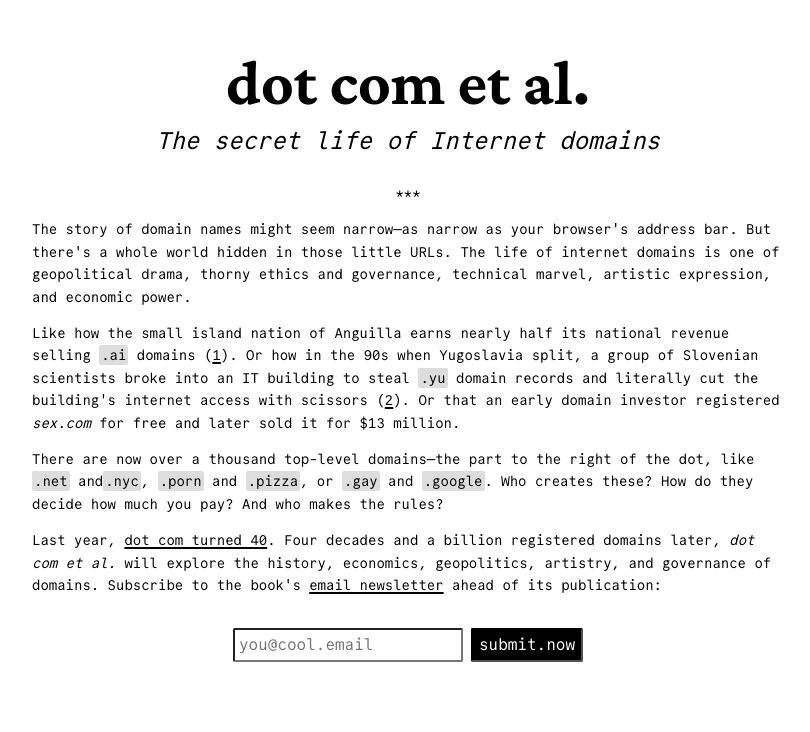
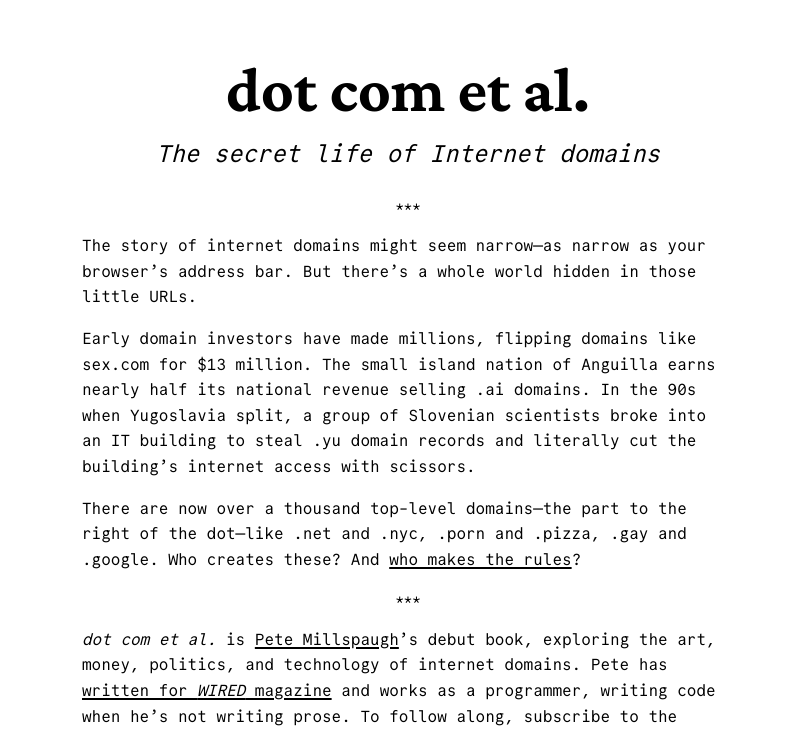
Before and after one commit to pmillspaugh/dotcom.press, a Next.js app: page / in a window 1280 px wide. Shown: the top 732 px of the page, without its empty margins (232-1042 px from the left). Built offline with nearby package versions, Linux system fonts and the light colour scheme.

Commit message:
home page tweaks (#46)

```diff
--- a/src/components/Home/Home.module.css
+++ b/src/components/Home/Home.module.css
@@ -5,7 +5,7 @@
 }
 
 .main {
-  max-width: 800px;
+  max-width: 700px;
   margin: auto;
   padding: 24px;
 }
@@ -18,7 +18,7 @@
 .h1 > span:first-child {
   font-family: var(--crimson-pro);
   font-size: 4rem;
-  line-height: 1.2;
+  line-height: 1.4;
 }
 
 .h1 > span:last-child {
@@ -32,8 +32,8 @@
   font-size: 0.875rem;
 }
 
-.p {
-  font-size: 0.875rem;
+.main > p:not(:first-child) {
+  /* font-family: var(--crimson-pro); */
 }
 
 .code {
--- a/src/components/Home/Home.tsx
+++ b/src/components/Home/Home.tsx
@@ -12,41 +12,40 @@ export default function Home() {
           <span>The secret life of Internet domains</span>
         </h1>
         <p className={styles.separator}>***</p>
-        <p className={styles.p}>
-          The story of domain names might seem narrow—as narrow as your
-          browser's address bar. But there's a whole world hidden in those
-          little URLs. The life of internet domains is one of geopolitical
-          drama, thorny ethics and governance, technical marvel, artistic
-          expression, and economic power.
+        <p>
+          The story of internet domains might seem narrow—as narrow as your
+          browser’s address bar. But there’s a whole world hidden in those
+          little URLs.
         </p>
-        <p className={styles.p}>
-          Like how the small island nation of Anguilla earns nearly half its
-          national revenue selling <code className={styles.code}>.ai</code>{" "}
-          domains (<Link href="/archive/anguilla">1</Link>
-          ). Or how in the 90s when Yugoslavia split, a group of Slovenian
-          scientists broke into an IT building to steal{" "}
-          <code className={styles.code}>.yu</code> domain records and literally
-          cut the building's internet access with scissors (
-          <Link href="/archive/eminent-domains">2</Link>). Or that an early
-          domain investor registered <em>sex.com</em> for free and later sold it
-          for $13 million.
+        <p>
+          Early domain investors have made millions, flipping domains like
+          sex.com for $13 million. The small island nation of Anguilla earns
+          nearly half its national revenue selling .ai domains. In the 90s when
+          Yugoslavia split, a group of Slovenian scientists broke into an IT
+          building to steal .yu domain records and literally cut the building’s
+          internet access with scissors.
         </p>
-        <p className={styles.p}>
+        <p>
           There are now over a thousand top-level domains—the part to the right
-          of the dot, like <code className={styles.code}>.net</code> and
-          <code className={styles.code}>.nyc</code>,{" "}
-          <code className={styles.code}>.porn</code> and{" "}
-          <code className={styles.code}>.pizza</code>, or{" "}
-          <code className={styles.code}>.gay</code> and{" "}
-          <code className={styles.code}>.google</code>. Who creates these? How
-          do they decide how much you pay? And who makes the rules?
+          of the dot—like .net and .nyc, .porn and .pizza, .gay and .google. Who
+          creates these? And{" "}
+          <a href="https://www.wired.com/story/icann-top-level-domains-meow/">
+            who makes the rules
+          </a>
+          ?
         </p>
-        <p className={styles.p}>
-          Last year, <Link href="/history-of-domains">dot com turned 40</Link>.
-          Four decades and a billion registered domains later,{" "}
-          <em>dot com et al.</em> will explore the history, economics,
-          geopolitics, artistry, and governance of domains. Subscribe to the
-          book's <Link href="/archive">email newsletter</Link> ahead of its
+        <p className={styles.separator}>***</p>
+        <p>
+          <em>dot com et al.</em> is{" "}
+          <a href="https://petemillspaugh.com">Pete Millspaugh</a>’s debut book,
+          exploring the art, money, politics, and technology of internet
+          domains. Pete has{" "}
+          <a href="https://www.wired.com/author/pete-millspaugh/">
+            written for <em>WIRED</em> magazine
+          </a>{" "}
+          and works as a programmer, writing code when he’s not writing prose.
+          To follow along, subscribe to the book’s{" "}
+          <Link href="/archive">email newsletter</Link> ahead of its
           publication:
         </p>
         <Signup />
```
